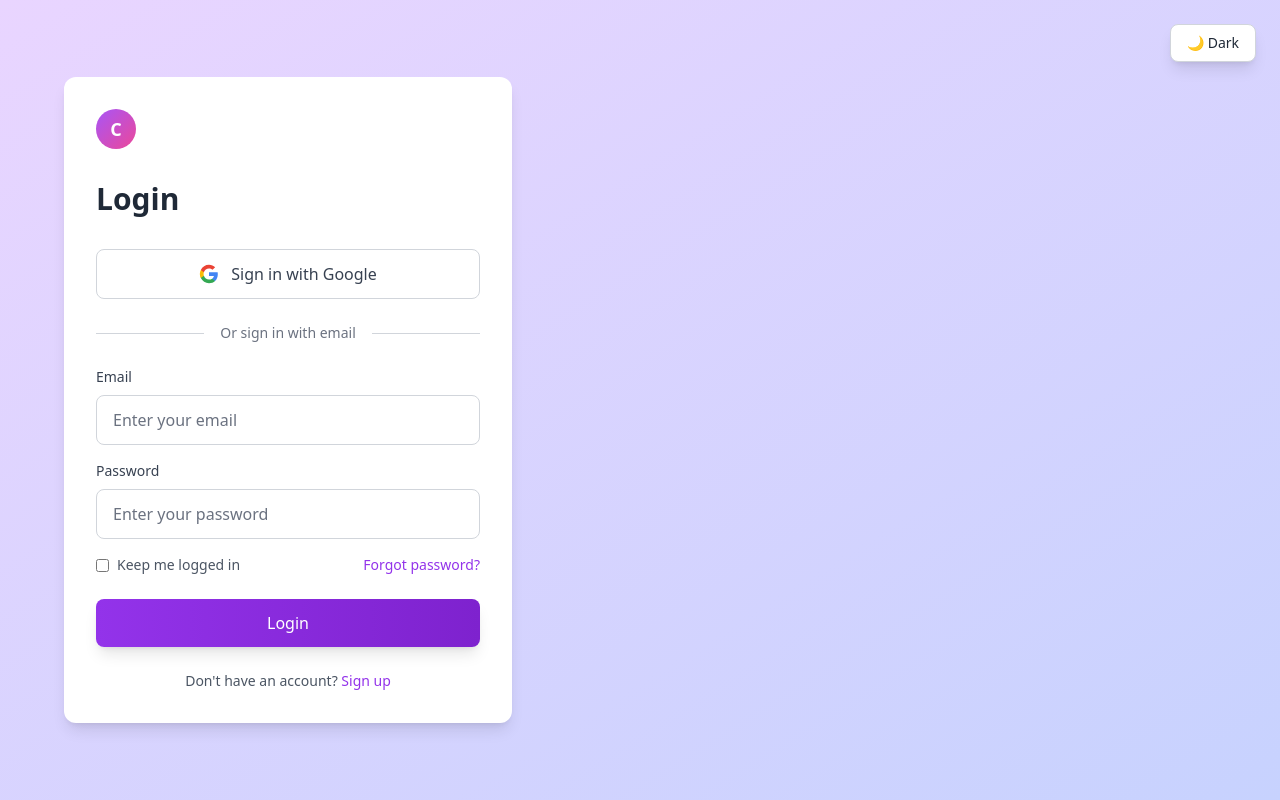
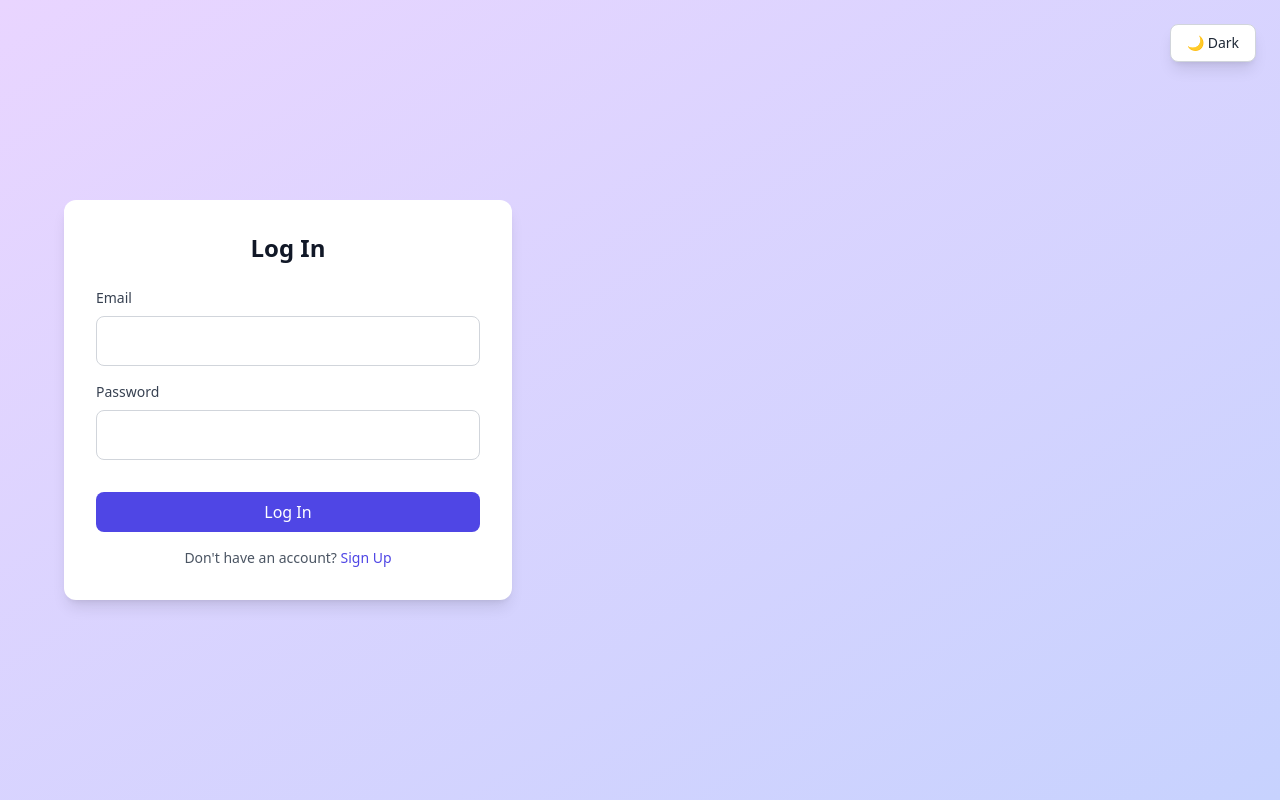
Before and after one commit to varaprasadbotta/HackertonUi, a React (Vite) app: page / in a window 1280 px wide. Built offline with nearby package versions, Linux system fonts and the light colour scheme.

Commit message:
Simplify Login component - remove Google auth and extra features
cgen-a69de9a4599b4b779abc63168b702a2e

```diff
--- a/src/pages/Login.tsx
+++ b/src/pages/Login.tsx
@@ -5,91 +5,28 @@ import AuthFormWrapper from '../components/AuthFormWrapper';
 const Login = ({ onToggle }: { onToggle: () => void }) => {
   const [email, setEmail] = useState('');
   const [password, setPassword] = useState('');
-  const [keepLoggedIn, setKeepLoggedIn] = useState(false);
 
   const handleLogin = () => {
-    console.log({ email, password, keepLoggedIn });
-  };
-
-  const handleGoogleSignIn = () => {
-    console.log('Google Sign In');
+    console.log({ email, password });
   };
 
   return (
     <AuthFormWrapper>
-      {/* Logo */}
-      <div className="flex items-center justify-start mb-8">
-        <div className="w-10 h-10 bg-gradient-to-br from-purple-500 to-pink-500 rounded-full flex items-center justify-center">
-          <span className="text-white font-bold text-lg">C</span>
-        </div>
-      </div>
-
-      <h2 className="text-3xl font-bold mb-8 text-gray-800 dark:text-white">Login</h2>
-
-      {/* Google Sign In */}
-      <button
-        onClick={handleGoogleSignIn}
-        className="w-full flex items-center justify-center gap-3 py-3 px-4 border border-gray-300 dark:border-gray-600 rounded-lg mb-6 hover:bg-gray-50 dark:hover:bg-gray-700 transition-colors"
-      >
-        <svg className="w-5 h-5" viewBox="0 0 24 24">
-          <path fill="#4285F4" d="M22.56 12.25c0-.78-.07-1.53-.2-2.25H12v4.26h5.92c-.26 1.37-1.04 2.53-2.21 3.31v2.77h3.57c2.08-1.92 3.28-4.74 3.28-8.09z"/>
-          <path fill="#34A853" d="M12 23c2.97 0 5.46-.98 7.28-2.66l-3.57-2.77c-.98.66-2.23 1.06-3.71 1.06-2.86 0-5.29-1.93-6.16-4.53H2.18v2.84C3.99 20.53 7.7 23 12 23z"/>
-          <path fill="#FBBC05" d="M5.84 14.09c-.22-.66-.35-1.36-.35-2.09s.13-1.43.35-2.09V7.07H2.18C1.43 8.55 1 10.22 1 12s.43 3.45 1.18 4.93l2.85-2.22.81-.62z"/>
-          <path fill="#EA4335" d="M12 5.38c1.62 0 3.06.56 4.21 1.64l3.15-3.15C17.45 2.09 14.97 1 12 1 7.7 1 3.99 3.47 2.18 7.07l3.66 2.84c.87-2.6 3.3-4.53 6.16-4.53z"/>
-        </svg>
-        <span className="text-gray-700 dark:text-gray-200">Sign in with Google</span>
-      </button>
-
-      {/* Divider */}
-      <div className="flex items-center my-6">
-        <div className="flex-1 border-t border-gray-300 dark:border-gray-600"></div>
-        <span className="px-4 text-sm text-gray-500 dark:text-gray-400">Or sign in with email</span>
-        <div className="flex-1 border-t border-gray-300 dark:border-gray-600"></div>
-      </div>
-
-      <InputComponent
-        label="Email"
-        type="email"
-        value={email}
-        onChange={(e) => setEmail(e.target.value)}
-        placeholder="Enter your email"
-      />
-
-      <InputComponent
-        label="Password"
-        type="password"
-        value={password}
-        onChange={(e) => setPassword(e.target.value)}
-        placeholder="Enter your password"
-      />
-
-      {/* Keep me logged in & Forgot password */}
-      <div className="flex items-center justify-between mb-6">
-        <label className="flex items-center">
-          <input
-            type="checkbox"
-            checked={keepLoggedIn}
-            onChange={(e) => setKeepLoggedIn(e.target.checked)}
-            className="mr-2 rounded border-gray-300 text-purple-600 focus:ring-purple-500"
-          />
-          <span className="text-sm text-gray-600 dark:text-gray-300">Keep me logged in</span>
-        </label>
-        <button className="text-sm text-purple-600 hover:text-purple-700 dark:text-purple-400">
-          Forgot password?
-        </button>
-      </div>
+      <h2 className="text-2xl font-semibold mb-6 text-center">Log In</h2>
+      <InputComponent label="Email" type="email" value={email} onChange={(e) => setEmail(e.target.value)} />
+      <InputComponent label="Password" type="password" value={password} onChange={(e) => setPassword(e.target.value)} />
 
       <button
         onClick={handleLogin}
-        className="w-full bg-gradient-to-r from-purple-600 to-purple-700 text-white py-3 rounded-lg font-medium hover:from-purple-700 hover:to-purple-800 transition-all transform hover:scale-[1.02] shadow-lg"
+        className="w-full bg-indigo-600 text-white py-2 rounded-lg mt-4 hover:bg-indigo-700 transition-all"
       >
-        Login
+        Log In
       </button>
 
-      <p className="text-sm text-gray-600 dark:text-gray-300 text-center mt-6">
+      <p className="text-sm text-gray-600 text-center mt-4">
         Don't have an account?{' '}
-        <button onClick={onToggle} className="text-purple-600 hover:text-purple-700 dark:text-purple-400 font-medium">
-          Sign up
+        <button onClick={onToggle} className="text-indigo-600 hover:underline">
+          Sign Up
         </button>
       </p>
     </AuthFormWrapper>
```
